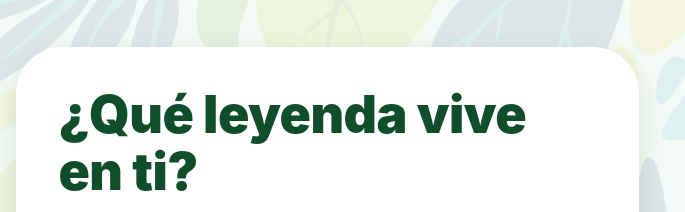
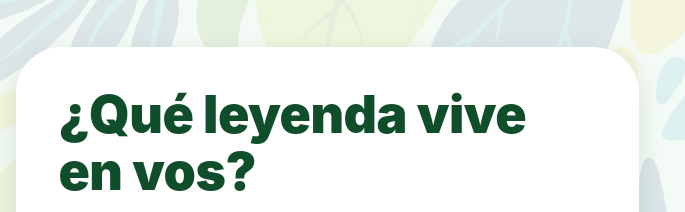
Before and after one commit to sergioandradee/Folcloria-totem-, a plain HTML site: page index.html in a window 1280 px wide. Shown: the top 212 px of the page, 595-1280 px from the left. Drawn offline with Linux system fonts and the light colour scheme.

Commit message:
vive en vos

```diff
--- a/index.html
+++ b/index.html
@@ -4,7 +4,7 @@
   <meta charset="utf-8">
   <meta name="viewport" content="width=device-width, initial-scale=1, maximum-scale=1, user-scalable=no, viewport-fit=cover">
   <title>¿Qué leyenda vive en vos? · Folcloria</title>
-  <meta name="description" content="Responde unas preguntas del bosque y descubre qué leyenda de Folcloria vive en ti.">
+  <meta name="description" content="Responde unas preguntas del bosque y descubre qué leyenda de Folcloria vive en vos.">
   <meta name="theme-color" content="#1f8a4c">
   <!-- Tablet: al agregar a la pantalla de inicio se abre a pantalla completa -->
   <meta name="apple-mobile-web-app-capable" content="yes">
--- a/script.js
+++ b/script.js
@@ -1,5 +1,5 @@
 /* ==========================================================
-   FOLCLORIA — Juego "¿Qué leyenda vive en ti?"
+   FOLCLORIA — Juego "¿Qué leyenda vive en vos?"
    1) CONFIG: imágenes, leyendas, preguntas y textos (editar aquí).
    2) Lógica del juego: jugadores, preguntas, resultado, familia, figurita.
    Sin cuentas ni servidores: todo queda en el aparato.
@@ -221,7 +221,7 @@ function renderIntro() {
       </section>
       <section class="intro-right">
         <div class="card">
-          <h1>¿Qué leyenda vive en ti?</h1>
+          <h1>¿Qué leyenda vive en vos?</h1>
           <p>Responde unas preguntas del bosque y descubre cuál de las leyendas de Folcloria se parece más a ti. ¡Pueden jugar niños y grandes!</p>
           <button class="btn btn-primary btn-xl" data-act="play">Jugar</button>
         </div>
--- a/style.css
+++ b/style.css
@@ -1,5 +1,5 @@
 /* ==========================================================
-   FOLCLORIA — Juego "¿Qué leyenda vive en ti?"  ·  versión TABLET HORIZONTAL
+   FOLCLORIA — Juego "¿Qué leyenda vive en vos?"  ·  versión TABLET HORIZONTAL
    Misma identidad visual del app (verde, azul, amarillo y naranja).
    Todo el tamaño se calcula en "rem", y el rem se ajusta al tamaño de la pantalla
    (ver html { font-size }), así el juego se ve bien de 1024×768 a 1366×1024.
```
